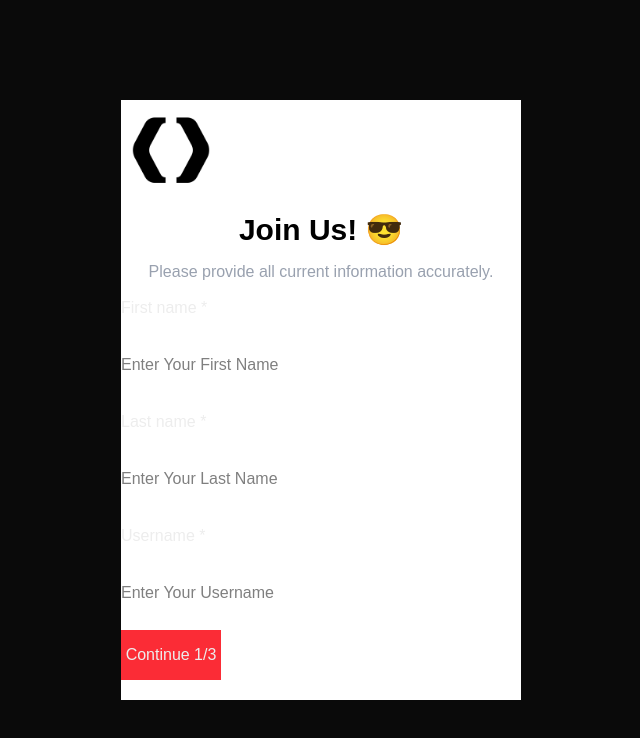
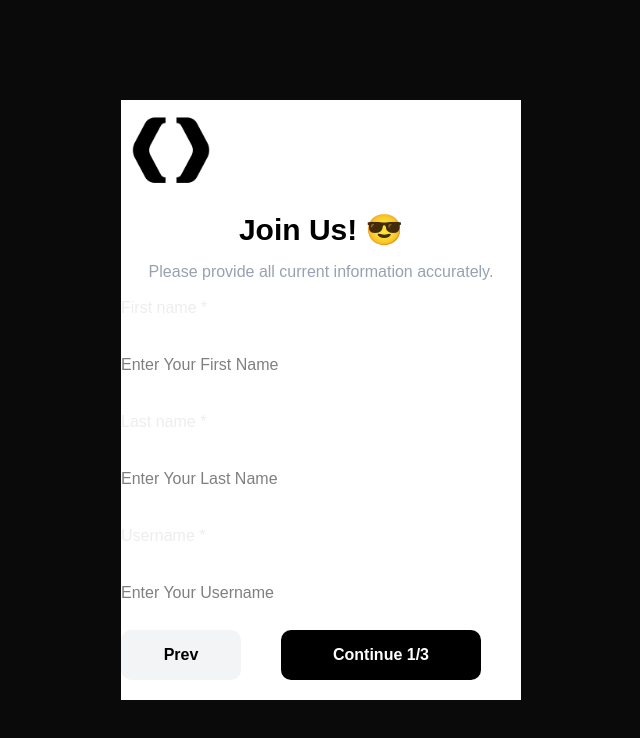
Before and after one commit to JinreP/Multi-Step-Form, a Next.js app: page / in a window 1280 px wide. Shown: the top 738 px of the page, without its empty margins (319-959 px from the left). Built offline with nearby package versions, Linux system fonts and the light colour scheme.

Commit message:
buttons style changed

```diff
--- a/src/components/Buttons.jsx
+++ b/src/components/Buttons.jsx
@@ -3,10 +3,15 @@ export function Buttons(props) {
   return (
     <div className="flex gap-10 justify-center items-center">
       {" "}
+      {page === 0 && (
+        <button className="w-[120px] rounded-[10px] h-[50px] bg-gray-100 text-black font-bold">
+          Prev{" "}
+        </button>
+      )}
       {page > 0 && (
         <button
           onClick={() => setPage(page - 1)}
-          className="w-[100px] h-[50px] bg-red-500"
+          className="w-[120px] rounded-[10px] h-[50px] bg-gray-300 text-black font-bold"
         >
           Prev{" "}
         </button>
@@ -14,22 +19,22 @@ export function Buttons(props) {
       {page === 0 && (
         <button
           onClick={() => setPage(page + 1)}
-          className="w-[100px] h-[50px] bg-red-500"
+          className="w-[200px] rounded-[10px] h-[50px] bg-black text-white font-bold"
         >
-          Continue 1/3{" "}
+          Continue 1/3
         </button>
       )}
       {page === 1 && (
         <button
           onClick={() => setPage(page + 1)}
-          className="w-[100px] h-[50px] bg-red-500"
+          className="w-[200px] rounded-[10px] h-[50px] bg-black text-white font-bold"
         >
           Continue 2/3{" "}
         </button>
       )}
       {page === 2 && (
         <button
-          className="w-[100px] h-[50px] bg-red-500"
+          className="w-[200px] rounded-[10px] h-[50px] bg-black text-white font-bold"
           onClick={() => {
             if (page === 2) {
               alert("Done");
@@ -39,7 +44,7 @@ export function Buttons(props) {
             }
           }}
         >
-          Submit{" "}
+          Submit 3/3
         </button>
       )}
     </div>
```
